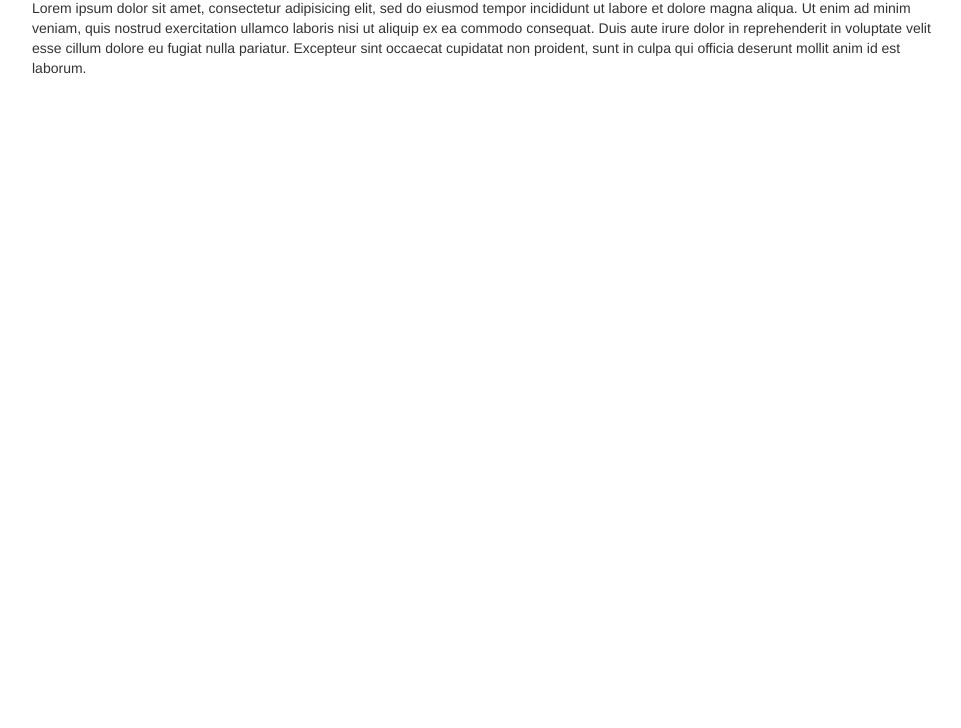
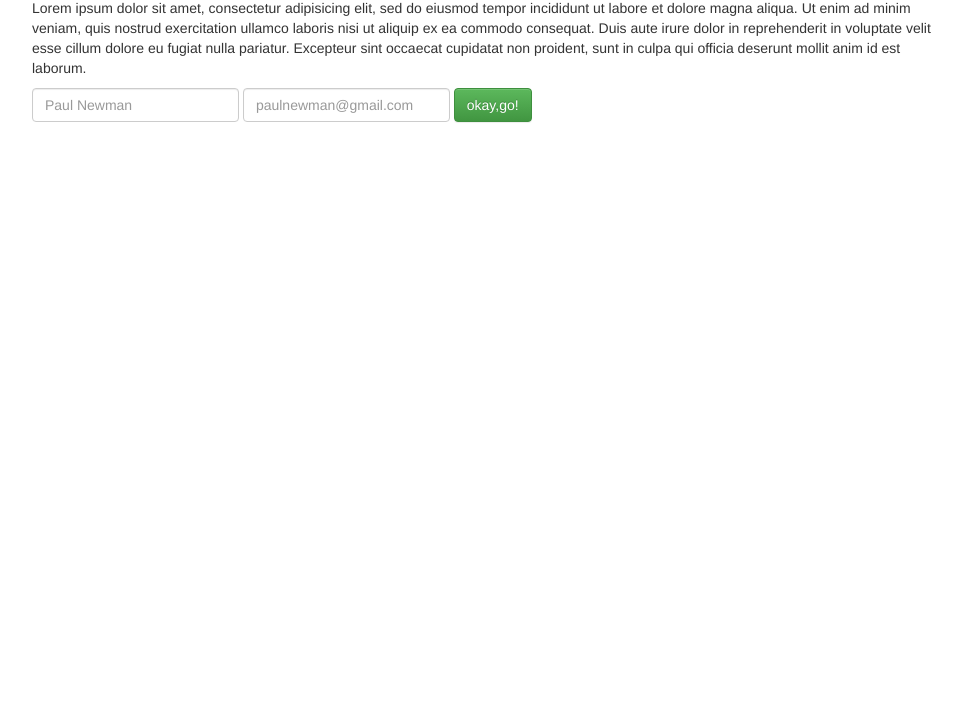
Before and after one commit to PaulNewman-M/Bootstrap, a plain HTML site: page index.html in a window 1280 px wide. Shown: the part 72-800 px from the top of the page, without its empty margins (148-1109 px from the left). Drawn offline with nearby package versions, Linux system fonts and the light colour scheme.

```diff
--- a/index.html
+++ b/index.html
@@ -11,6 +11,7 @@
 </head>
 <body>
 
+
 <section id="cover">
    <div id="cover-caption">
        <div class="container">
@@ -22,11 +23,26 @@
 	consequat. Duis aute irure dolor in reprehenderit in voluptate velit esse
 	cillum dolore eu fugiat nulla pariatur. Excepteur sint occaecat cupidatat non
 	proident, sunt in culpa qui officia deserunt mollit anim id est laborum.</p>
+
+
+	        <form action="" class="form-inline">
+	         <div class="form-group">
+	             <label class="sr-only">Name</label>
+	             <input type="text" name="" class="form-control form-control-lg" placeholder="Paul Newman">
+	        </div>
+	          <div class="form-group">
+	                <label class="sr-only">Email</label>
+	                 <input type="text" name="" class="form-control form-control-lg" placeholder="paulnewman@gmail.com">
+	        </div>
+	        <button  type="submit" class="btn btn-success ">okay,go!</button>
+
+	    	 </form>
+
             </div>
         </div>
-<div>
     </div>
 </section>
+
 
 
 </div>
```
Lines whose indentation alone changed are shown as unchanged.
